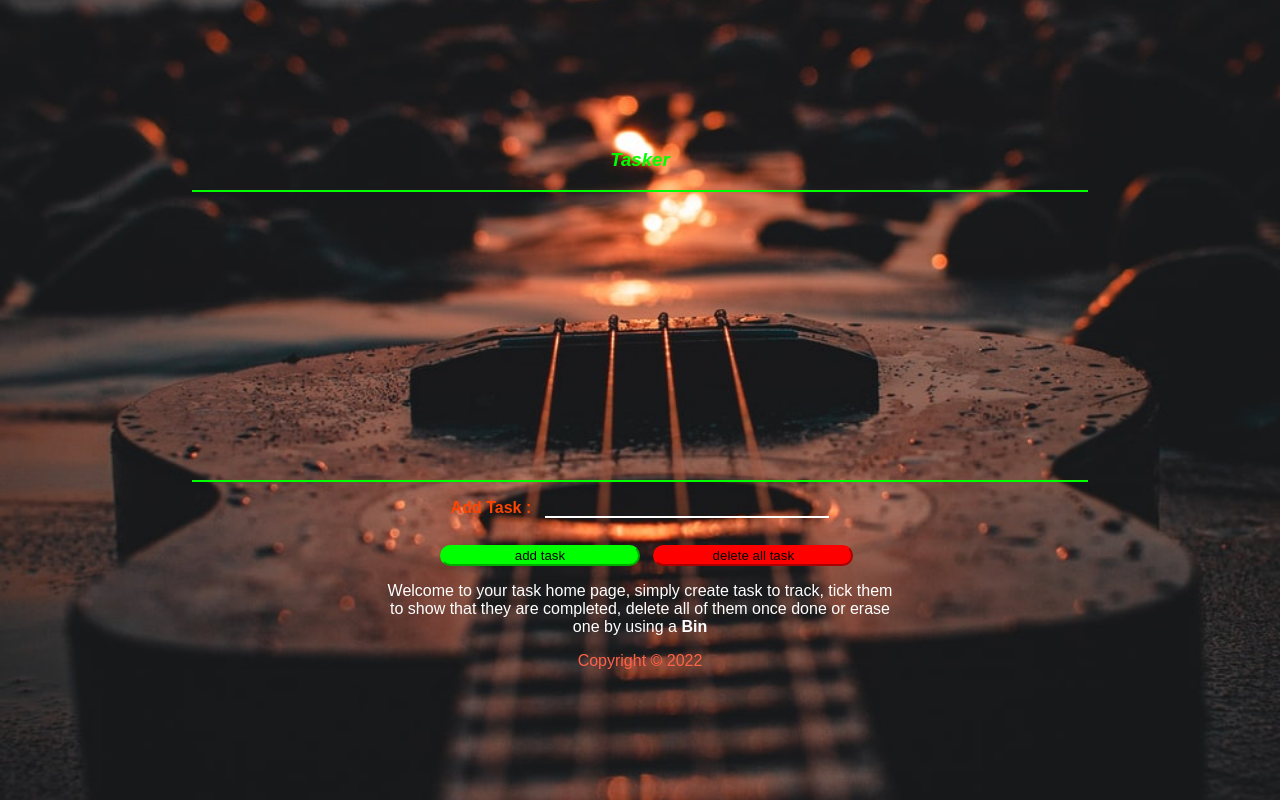
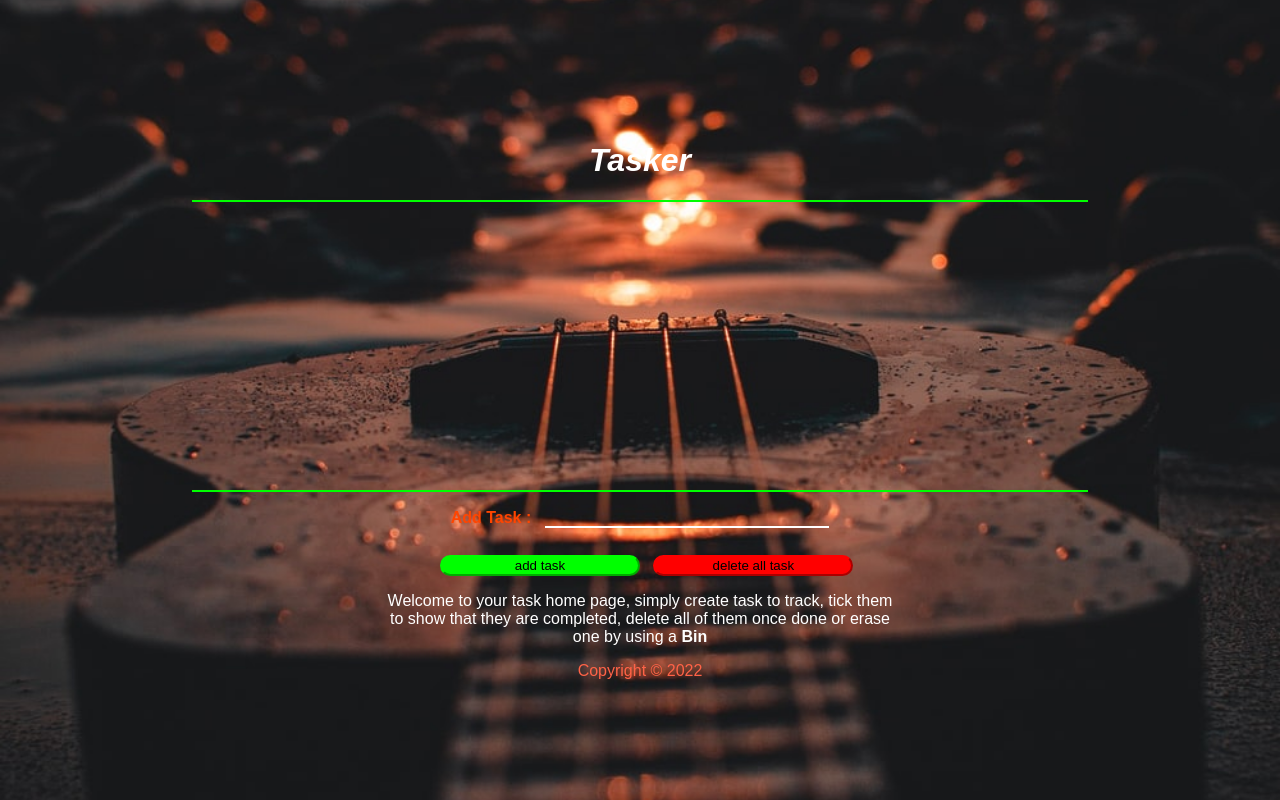
Before and after one commit to Ofnts/taskertst, a plain HTML site: page index.html in a window 1280 px wide. Drawn offline with Linux system fonts and the light colour scheme.

Commit message:
initial commit

```diff
--- a/index.html
+++ b/index.html
@@ -15,7 +15,7 @@
 	<div class="container">
 		<div class="main">
 			<div class="section">
-				<h3><i>Tasker</i></h3>
+				<h1><i>Tasker</i></h1>
 			</div>
 			<div class="out">
 				<ul id="out">
```
